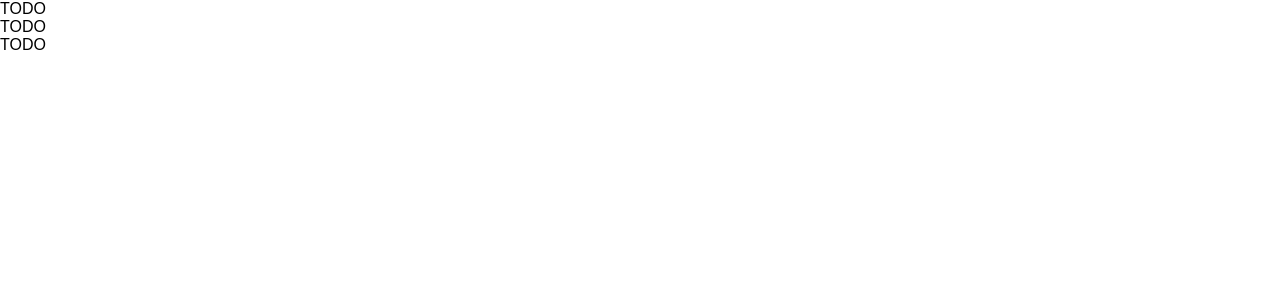
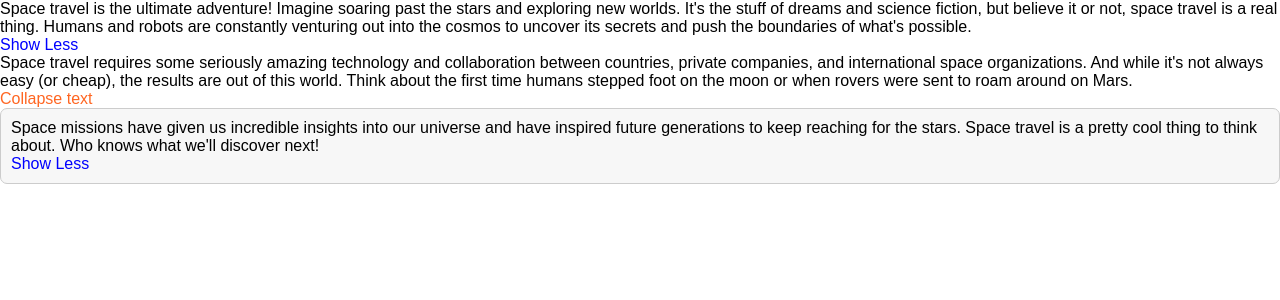
Before and after one commit to Art-Luzrab/textExpanderChallenge, a React (Create React App) app: page / in a window 1280 px wide. Shown: the top 300 px of the page. Built offline with nearby package versions, Linux system fonts and the light colour scheme.

Commit message:
text collapses and closes with some prop customization

```diff
--- a/src/App.js
+++ b/src/App.js
@@ -1,3 +1,4 @@
+import { useState } from "react";
 import "./styles.css";
 function App() {
   return (
@@ -33,8 +34,29 @@ function App() {
   );
 }
 
-function TextExpander() {
-  return <div>TODO</div>;
+function TextExpander({
+  collapsedNumWords,
+  expandButtonText = "Show More",
+  collapseButtonText = "Show Less",
+  buttonColor = "blue",
+  className,
+  children,
+  expand = false,
+}) {
+  const [expanded, setExpanded] = useState("false");
+
+  function handleExpand() {
+    setExpanded(!expanded);
+  }
+
+  return (
+    <div className={className}>
+      <p>{expanded ? children : null}</p>
+      <span role="button" style={{ color: buttonColor }} onClick={handleExpand}>
+        {expanded ? collapseButtonText : expandButtonText}
+      </span>
+    </div>
+  );
 }
 
 export default App;
```
